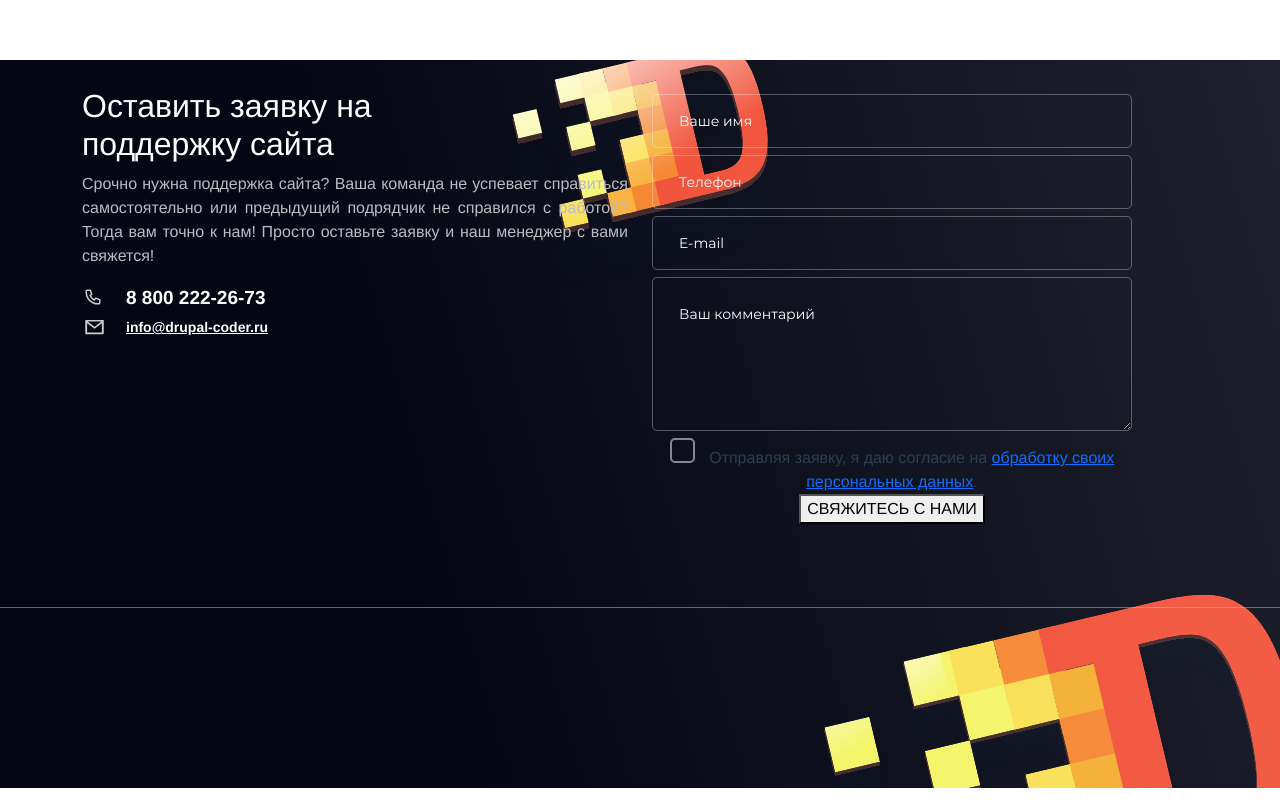
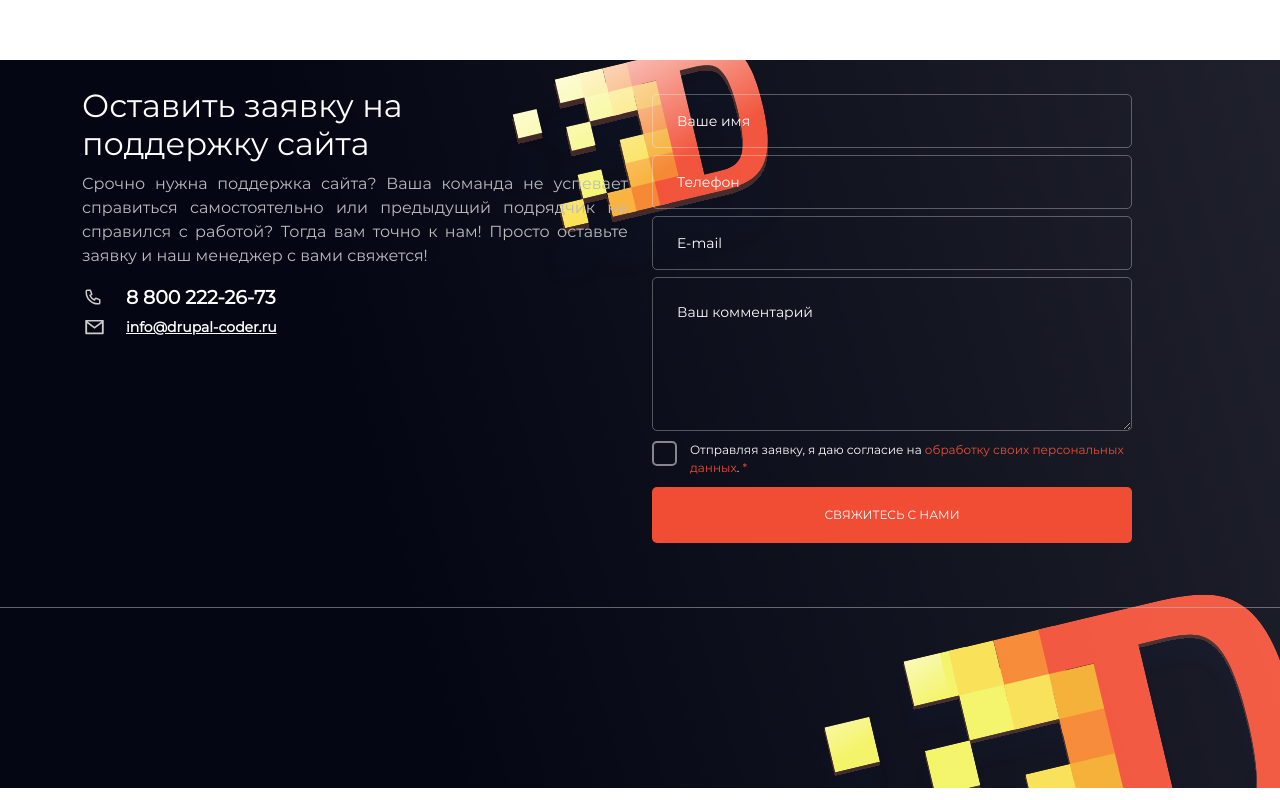
Before and after one commit to Kurva2076/WEBProject, a Vue app: page / in a window 1280 px wide. Built offline with nearby package versions, Linux system fonts and the light colour scheme.

Commit message:
Доработал блок формы: 1. Поставил placeholder и вписываемый текст на нужное место, поменяв тексту цвет 2. Доработал блок с пользовательским соглашением 3. Сделал кнопку

```diff
--- a/src/App.vue
+++ b/src/App.vue
@@ -25,10 +25,6 @@ body {
 }
 
 #app {
-  font-family: Avenir, Helvetica, Arial, sans-serif;
-  -webkit-font-smoothing: antialiased;
-  -moz-osx-font-smoothing: grayscale;
-  text-align: center;
   color: #2c3e50;
   margin-top: 60px;
 }
--- a/src/components/FormBlock.vue
+++ b/src/components/FormBlock.vue
@@ -66,12 +66,15 @@
 
               <div class="formElement">
                 <div class="userAgree">
-                  <input class="form-check-input" type="checkbox" name="agreeCheckbox" />
-                  <span class="custom-checkbox"></span>
-                  <span class="agreementText">
-                    Отправляя заявку, я даю согласие на
-                    <a class="userAgreement" href="../../public/index.html">обработку своих персональных данных</a>.
-                  </span>
+                  <label>
+                    <input class="form-check-input" type="checkbox" name="agreeCheckbox" />
+                    <span class="custom-checkbox"></span>
+                    <span class="agreementText">
+                      Отправляя заявку, я даю согласие на
+                      <a href="../../public/index.html">обработку своих персональных данных</a>.
+                      <a href="../../public/index.html">*</a>
+                    </span>
+                  </label>
                 </div>
               </div>
 
@@ -229,27 +232,52 @@ export default {
   font-weight: 500;
   font-size: 14px;
   line-height: 16px;
+  transition: box-shadow 100ms;
   &:focus {
     outline: none;
     text-decoration-skip-box: none;
     border-color: #ee4d31;
     box-shadow: 0 0 9px calc(1px / 4) #ee4d31;
   }
+  &:read-write,
   &::placeholder {
-    font-family: "Montserrat", system-ui;
     font-weight: 500;
     font-size: 14px;
+    color: #FFFFFF;
+  }
+  &:read-write {
     padding: 26px 24px;
-    color: #FFFFFF;
   }
 }
 
-.textElement textarea {
+.textElement textarea,
+.messageText {
   height: 154px;
 }
 
 .userAgree > label {
   cursor: pointer;
+}
+
+.userAgree {
+  margin: 10px 0;
+  > label {
+    display: flex;
+  }
+}
+
+.agreementText {
+  display: inline-block;
+  font-weight: 400;
+  font-size: 12px;
+  color: #FFFFFF;
+  & > a {
+    color: #ee4d31;
+    text-decoration: none;
+    &:hover {
+      text-decoration: underline;
+    }
+  }
 }
 
 input[name="agreeCheckbox"] {
@@ -259,7 +287,7 @@ input[name="agreeCheckbox"] {
 
 .custom-checkbox {
   display: inline-block;
-  margin-right: 10px;
+  margin-right: 13px;
   width: 25px;
   height: 25px;
   border: 2px solid rgba(256, 256, 256, 0.5);
@@ -294,4 +322,21 @@ input[name="agreeCheckbox"]:checked + .custom-checkbox {
   }
 }
 
+.sendButton > .button {
+  width: 100%;
+  height: 56px;
+  color: #FFFFFF;
+  background-color: #F14D34;
+  border: 2px solid #F14D34;
+  border-radius: 5px;
+  font-weight: 500;
+  font-size: 12px;
+  line-height: 12px;
+  align-content: center;
+  transition: background-color 300ms;
+  &:hover {
+    background-color: rgba(241, 77, 52, 0);
+  }
+}
+
 </style>
```
